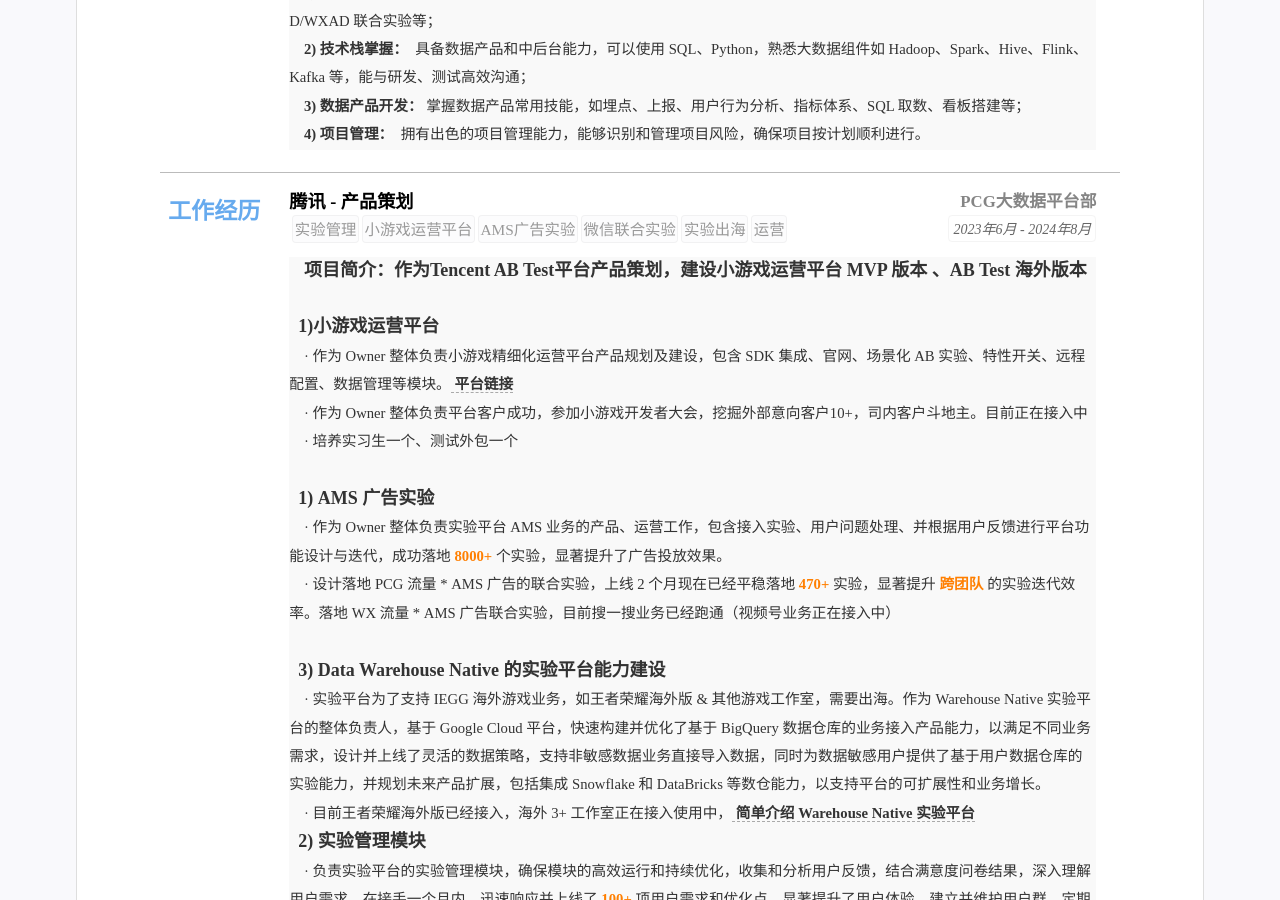
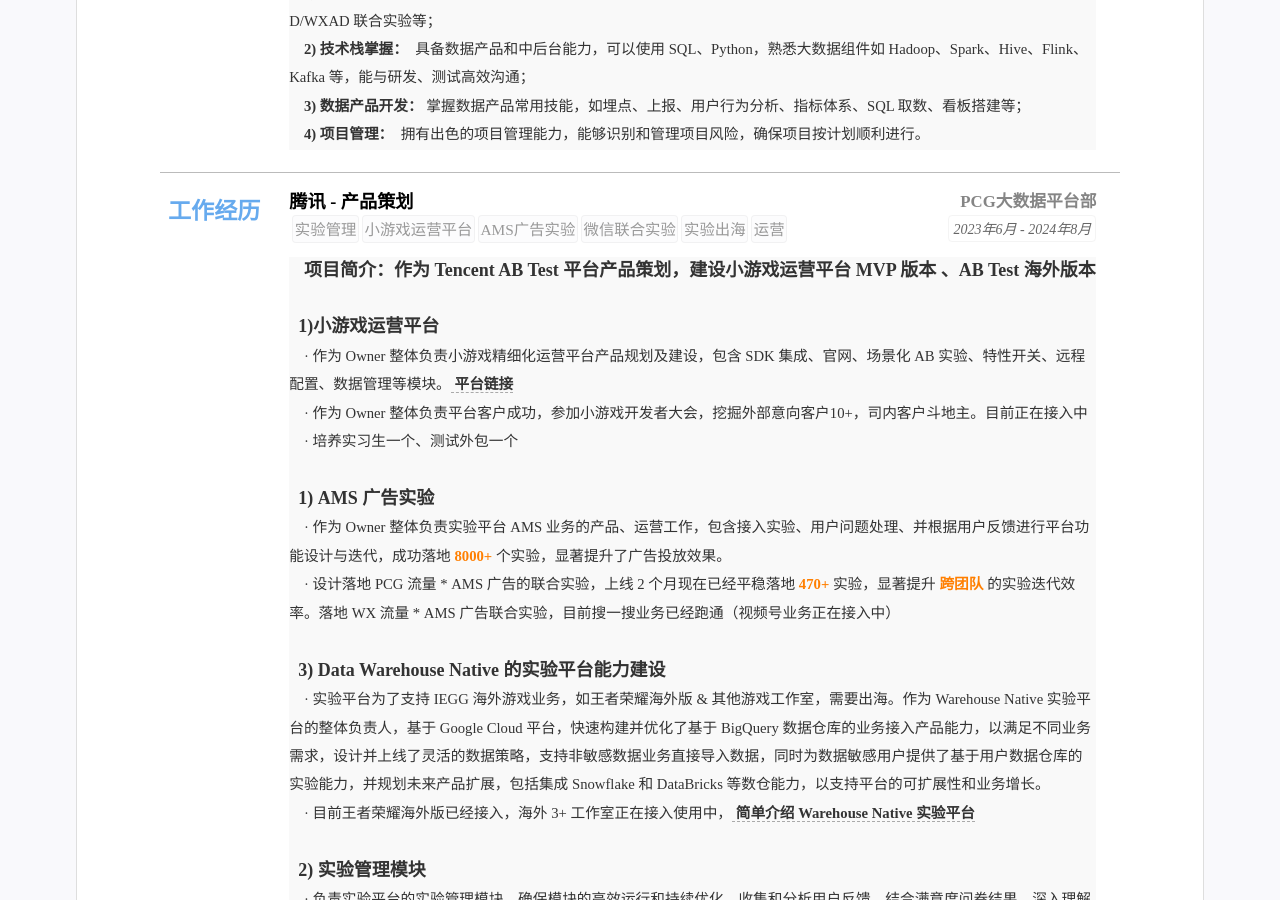
Before and after one commit to kuailexiaoshenxian/cn-wx-cv, a Jekyll site: the page built from index.html, in a window 1280 px wide and 900 px high, scrolled down 451 px. Built offline with Jekyll 4.4.1, drawn with Linux system fonts in a browser that asks for light colours.

Commit message:
Update resume.yml

```diff
--- a/_data/resume.yml
+++ b/_data/resume.yml
@@ -98,7 +98,7 @@ main: #简历主要内容，
     # - 画像提升
     # - 实验配置
     # summary: 职务或者工作总结(自动折叠) 业务数据科学：负责新闻业务画像覆盖率、准确率提升，建立画像服务的指标监控体系 <br>  &nbsp &nbsp  平台数据开发：作为开发者完成数据平台的链路搭建和功能上线，为业务提供可靠的画像平台服务
-    detail: <font face="等线"><font size=4><strong>项目简介：作为Tencent AB Test平台产品策划，建设小游戏运营平台 MVP 版本 、AB Test 海外版本</strong></font></font> <br>  &nbsp &nbsp
+    detail: <font face="等线"><font size=4><strong>项目简介：作为 Tencent AB Test 平台产品策划，建设小游戏运营平台 MVP 版本 、AB Test 海外版本</strong></font></font> <br>  &nbsp &nbsp
            <br>
             <font face="等线"><font size=4><strong> &nbsp 1)小游戏运营平台</strong></font> <br>  &nbsp &nbsp
             · 作为 Owner 整体负责小游戏精细化运营平台产品规划及建设，包含 SDK 集成、官网、场景化 AB 实验、特性开关、远程配置、数据管理等模块。  <a href="https://abetterchoice.cn/"> <strong>平台链接</strong> </a><br> &nbsp &nbsp
@@ -111,8 +111,8 @@ main: #简历主要内容，
             <br>
             <font face="等线"><font size=4><strong> &nbsp 3) Data Warehouse Native 的实验平台能力建设</strong></font>  <br>  &nbsp &nbsp
             · 实验平台为了支持 IEGG 海外游戏业务，如王者荣耀海外版 & 其他游戏工作室，需要出海。作为 Warehouse Native 实验平台的整体负责人，基于 Google Cloud 平台，快速构建并优化了基于 BigQuery 数据仓库的业务接入产品能力，以满足不同业务需求，设计并上线了灵活的数据策略，支持非敏感数据业务直接导入数据，同时为数据敏感用户提供了基于用户数据仓库的实验能力，并规划未来产品扩展，包括集成 Snowflake 和 DataBricks 等数仓能力，以支持平台的可扩展性和业务增长。<br> &nbsp &nbsp
-            · 目前王者荣耀海外版已经接入，海外 3+ 工作室正在接入使用中， <a href="https://doc.weixin.qq.com/doc/w3_AIcAegY2ACku0oef0AYSiKxJtdRNO"> <strong> 简单介绍 Warehouse Native 实验平台 </strong> </a>
-            <br>
+            · 目前王者荣耀海外版已经接入，海外 3+ 工作室正在接入使用中， <a href="https://docs.abetterchoice.ai/guide/data/data-warehouse"> <strong> 简单介绍 Warehouse Native 实验平台 </strong> </a>
+            <br> <br>
             <font face="等线"><font size=4><strong> &nbsp 2) 实验管理模块</strong></font>  <br>  &nbsp &nbsp
             · 负责实验平台的实验管理模块，确保模块的高效运行和持续优化，收集和分析用户反馈，结合满意度问卷结果，深入理解用户需求，在接手一个月内，迅速响应并上线了<font color=#FF7F00><strong> 100+ </strong></font>项用户需求和优化点，显著提升了用户体验。建立并维护用户群，定期发布周报和月报，构建了有效的双向沟通渠道，通过持续的用户参与和反馈循环，成功将用户满意度从<font color=#FF7F00><strong> 3.5提升至3.97</strong></font> <br>  &nbsp &nbsp
             <br>
```
